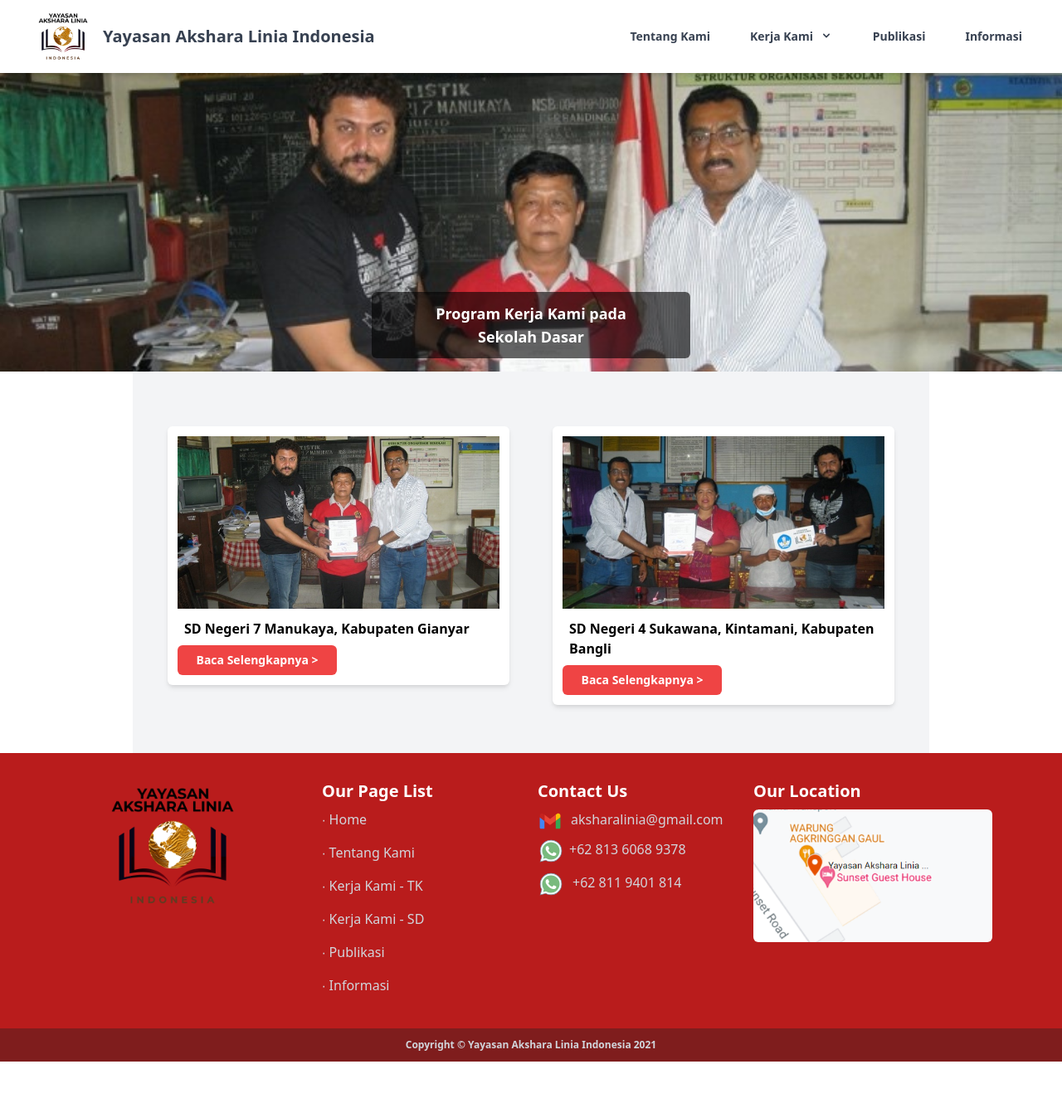
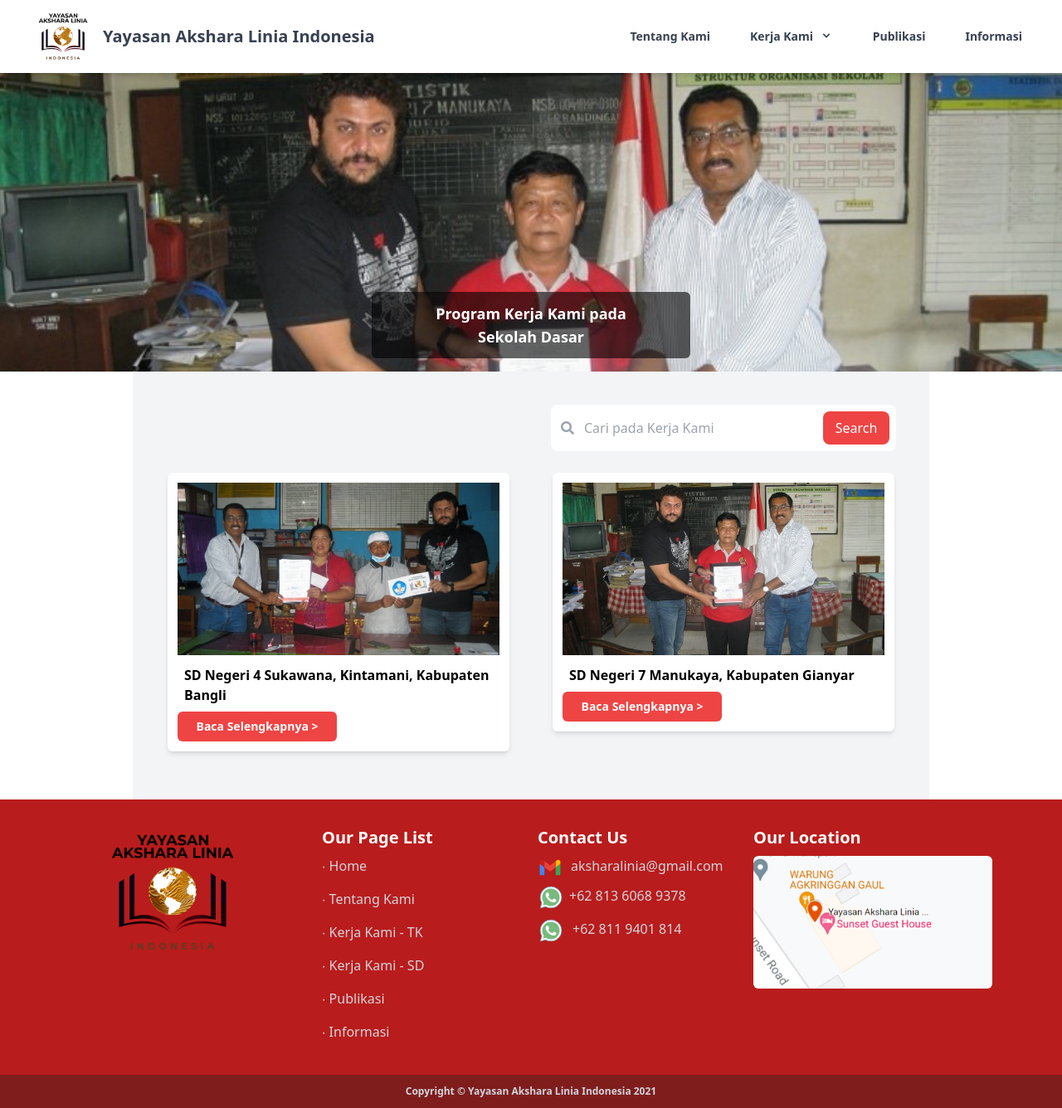
Before and after one commit to gustogg/yayasanaksharalinia, a PHP site: page /kerjakami-sd.php in a window 1280 px wide. Shown: the whole page at 83% size. Before the commit the page ends 1280 px from the top, so only its background shows below. Run offline with PHP 8.4, Linux system fonts and the light colour scheme; data comes from the database, SQL or seed files in the repository; style sheets or scripts are compiled from the project's sources; some libraries are stand-ins or nearby versions.

Commit message:
kerja kami button search

```diff
--- a/index.php
+++ b/index.php
@@ -171,7 +171,7 @@
                     <button class="hover:border-red-500 border-2 rounded-md border-gray-100">
                         <div class="col-span-1 p-3 bg-white shadow-md rounded-md">
                             <img class="object-cover w-screen h-52 object-top" src="public/publikasi/pb1.jpg">
-                            <p class=" pl-2 mt-1 py-2 text-base text-left font-semibold text-justify">Kepala Sekolah SD Negeri 7 Gianyar, Bpk.I Gusti Ngurah Mideh S. Pd sedang berbincang kepada Penasihat Akshara Linia Indonesia, “ Sri Dharen S.H., M.B.A,” mengucapkan terima kasih telah memperhatikan kebutuhan sekolah kami di Manukaya, Kabupaten Gianyar.</p>
+                            <p class=" pl-2 mt-1 py-2 text-base font-semibold text-justify">Kepala Sekolah SD Negeri 7 Gianyar, Bpk.I Gusti Ngurah Mideh S. Pd sedang berbincang kepada Penasihat Akshara Linia Indonesia, “ Sri Dharen S.H., M.B.A,” mengucapkan terima kasih telah memperhatikan kebutuhan sekolah kami di Manukaya, Kabupaten Gianyar.</p>
                         </div>
                     </button>
                 </a>
@@ -182,7 +182,7 @@
                     <button class="hover:border-red-500 border-2 rounded-md border-gray-100">
                         <div class="col-span-1 p-3 bg-white shadow-md rounded-md">
                             <img class="object-cover w-screen h-52 object-top" src="public/publikasi/pb2.jpg">
-                            <p class=" pl-2 mt-1 py-2 text-base text-left font-semibold text-justify">Photo Bersama para guru di sekolah SD Negeri 7 Manukaya Gianyar, didampingi oleh Pak I Ketut Arinata Yasa, Tampak Siring.</p>
+                            <p class=" pl-2 mt-1 py-2 text-base font-semibold text-justify">Photo Bersama para guru di sekolah SD Negeri 7 Manukaya Gianyar, didampingi oleh Pak I Ketut Arinata Yasa, Tampak Siring.</p>
                         </div>
                     </button>
                 </a>
--- a/kerjakami-sd.php
+++ b/kerjakami-sd.php
@@ -1,6 +1,6 @@
 <?php
 require './admin/koneksi.php';
-$kerjakami = query("SELECT * FROM kerjakami WHERE kategori = 'sd'");
+$kerjakami = query("SELECT * FROM kerjakami WHERE kategori = 'sd' ORDER BY id DESC");
 ?>
 
 <?php include 'layout/header.php'; ?>
@@ -17,6 +17,14 @@ $kerjakami = query("SELECT * FROM kerjakami WHERE kategori = 'sd'");
             </div>
         </div>
         <div class="md:mx-12 xl:mx-40 pt-10 pb-8 px-4 bg-gray-100">
+            <form action="" method="">
+                <div class="container flex justify-end items-end">
+                    <div class="relative mr-6">
+                        <div class="absolute top-4 left-3"> <i class="fas fa-search text-gray-400 z-20 hover:text-gray-500"></i> </div> <input type="text" class="h-14 w-98 pl-10 pr-28 rounded-lg z-0 focus:shadow focus:outline-none" placeholder="Cari pada Kerja Kami">
+                        <div class="absolute top-2 right-2"> <button class="h-10 w-20 text-white rounded-lg bg-red-500 hover:bg-red-600" type="submit">Search</button> </div>
+                    </div>
+                </div>
+            </form>
             <div class="grid grid-cols-1 md:grid-cols-2 gap-0">
                 <?php foreach ($kerjakami as $row) : ?>
                     <div class="grid col-span-1 p-6">
--- a/kerjakami-tk.php
+++ b/kerjakami-tk.php
@@ -1,6 +1,6 @@
 <?php
 require './admin/koneksi.php';
-$kerjakami = query("SELECT * FROM kerjakami WHERE kategori = 'tk'");
+$kerjakami = query("SELECT * FROM kerjakami WHERE kategori = 'tk' ORDER BY id DESC");
 ?>
 
 <?php include 'layout/header.php'; ?>
--- a/layout/header.php
+++ b/layout/header.php
@@ -7,4 +7,5 @@
     <meta name="viewport" content="width=device-width, initial-scale=1.0">
     <link rel="stylesheet" href="/public/styles.css" >
     <script src="https://cdnjs.cloudflare.com/ajax/libs/alpinejs/2.3.0/alpine.js" integrity="sha512-nIwdJlD5/vHj23CbO2iHCXtsqzdTTx3e3uAmpTm4x2Y8xCIFyWu4cSIV8GaGe2UNVq86/1h9EgUZy7tn243qdA==" crossorigin="anonymous" referrerpolicy="no-referrer"></script>
+   <link rel="stylesheet" href="https://cdnjs.cloudflare.com/ajax/libs/font-awesome/5.15.4/css/all.min.css">
     <link rel="logo icon" type="png" href="/images/logo.png"/>
```
Also changed, not shown: publikasi.php (+5 -5 lines).
